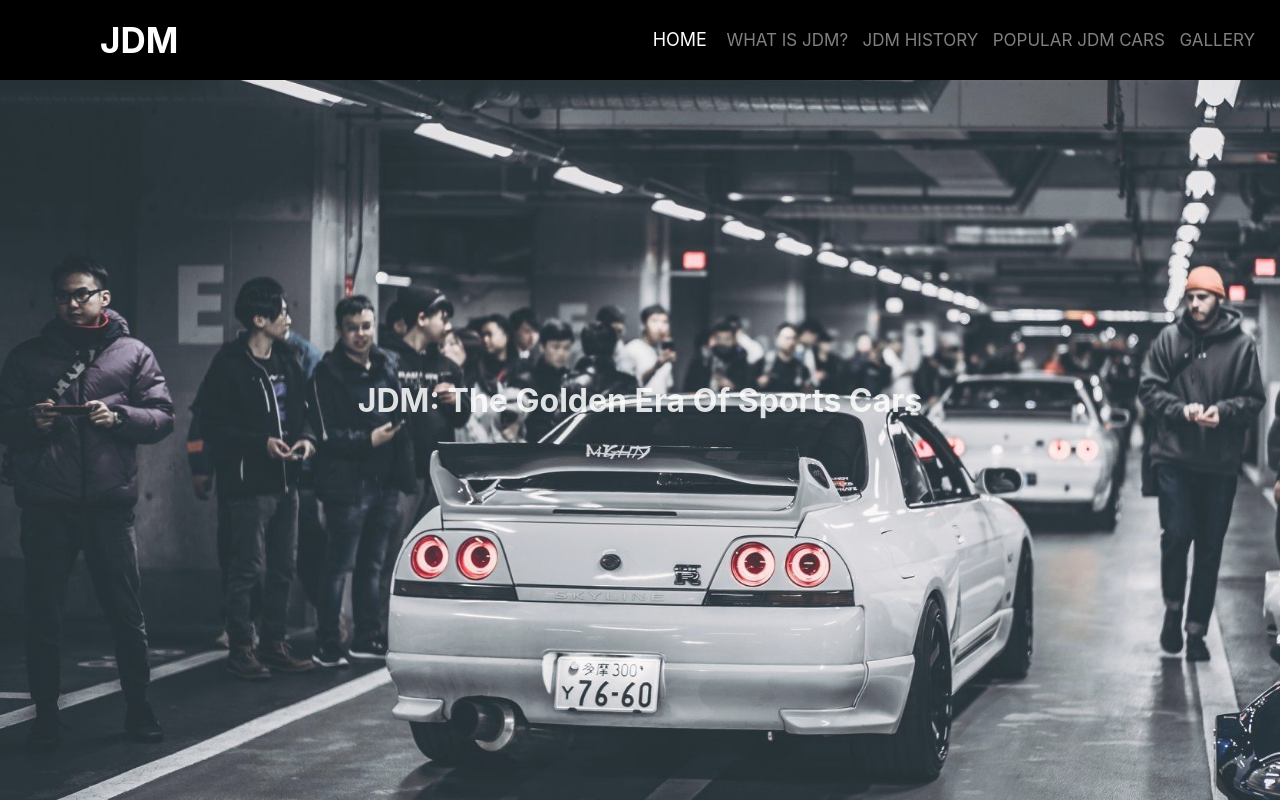
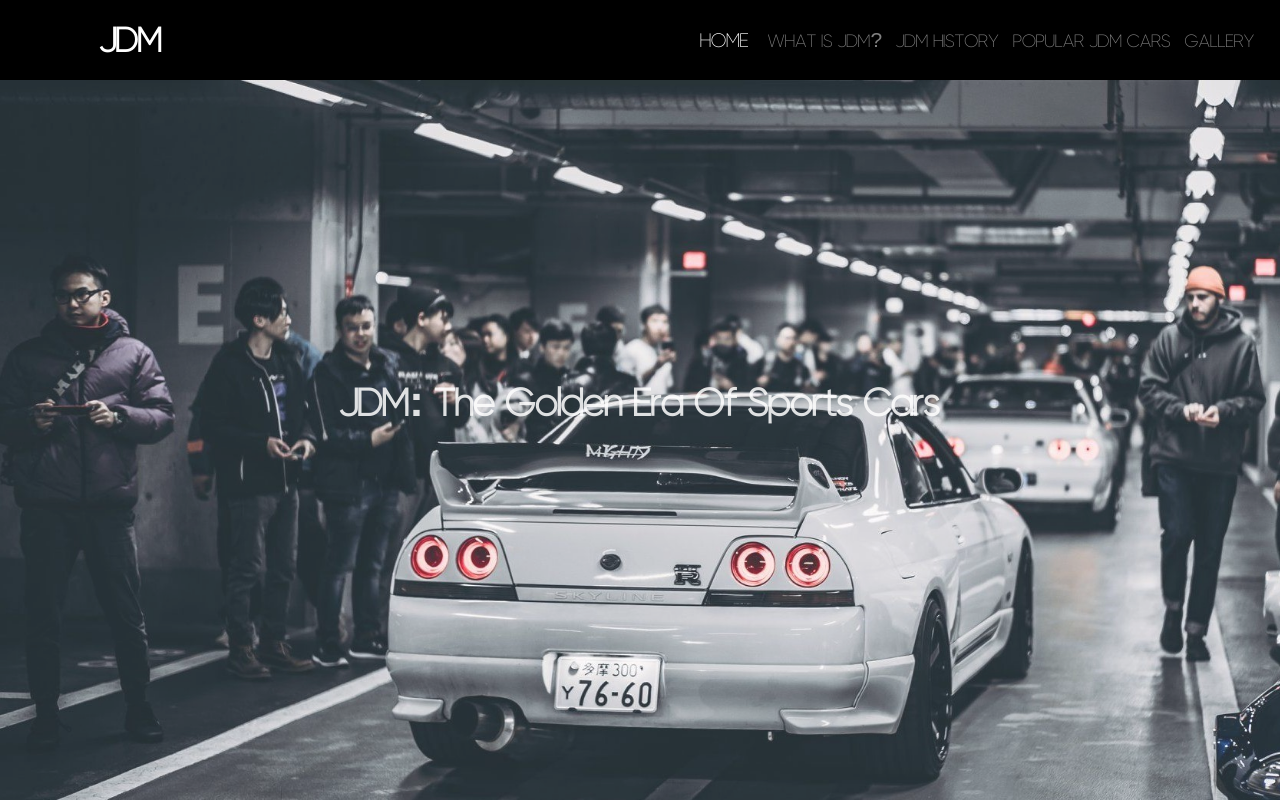
Before and after one commit to MusicMel0n/JDMWebsite, a plain HTML site: page index.html in a window 1280 px wide. Drawn offline with Linux system fonts and the light colour scheme.

Commit message:
Cleaned up files and changed fonts

```diff
--- a/index.html
+++ b/index.html
@@ -15,11 +15,9 @@
                 <li><a href="gallery.html">Gallery</a></li>
             </ul>
         </nav>
-        <section class="a">
+        <section>
             <h1>JDM: The Golden Era Of Sports Cars</h1>
         </section>
-        <section2 class="b">
-        </section2>
     </body>
 
 </html>
--- a/style.css
+++ b/style.css
@@ -1,12 +1,21 @@
+@font-face {
+    font-family: 'minimalisticlight';
+    src: url('fonts/minimalistic_light-webfont.woff2') format('woff2'),
+         url('fonts/minimalistic_light-webfont.woff') format('woff');
+    font-weight: normal;
+    font-style: normal;
+
+}
 *{
     padding: 0;
     margin: 0;
     text-decoration: none;
     list-style: none;
     box-sizing: border-box;
+    font-family: 'minimalisticlight', Arial, sans-serif;
 }
 body{
-    font-family: -apple-system, BlinkMacSystemFont, 'Segoe UI', Roboto, Oxygen, Ubuntu, Cantarell, 'Open Sans', 'Helvetica Neue', sans-serif;
+    font-family: 'minimalisticlight', Arial, sans-serif;
     cursor: pointer;
 }
 nav{
@@ -16,10 +25,11 @@ nav{
 }
 label.logo{
     color: white;
-    font-size: 35px;
+    font-size: 40px;
     line-height: 80px;
     padding: 0 100px;
     font-weight: bold;
+    font-family: 'minimalisticlight', Arial, sans-serif;
 }
 nav ul{
     float: right;
@@ -32,24 +42,18 @@ nav ul li{
 }
 nav ul li a{
     color: grey;
-    font-size: 17px;
+    font-size: 21px;
     text-transform: uppercase;
 }
 a.active,a:hover{
     color: white;
-    transition: ease-out .5s;
+    transition: .5s;
     padding: 0 5px;
     border-radius: 2px;
-    font-size: 18px;
+    font-size: 23px;
 }
-section.a{
-    background: url(home_back.jpg) no-repeat;
-    background-size: cover;
-    height: calc(100vh - 80px);
-    opacity: 0.85;
-}
-section.b{
-    background: url(home_back.jpg) no-repeat;
+section{
+    background: url(res/home_back.jpg) no-repeat;
     background-size: cover;
     height: calc(100vh - 80px);
     opacity: 0.85;
@@ -61,7 +65,5 @@ h1{
     left: 50%;
     transform: translate(-50%, -50%);
     opacity: .85;
-    font-size: 2.5vw;
-    transform-style: preserve-3d;
-    perspective: 1px;
+    font-size: 3.5vw;
 }
```
Also changed, not shown: fonts/minimalistic_light-webfont.woff (added), fonts/minimalistic_light-webfont.woff2 (added), res/home_back.jpg (added).
